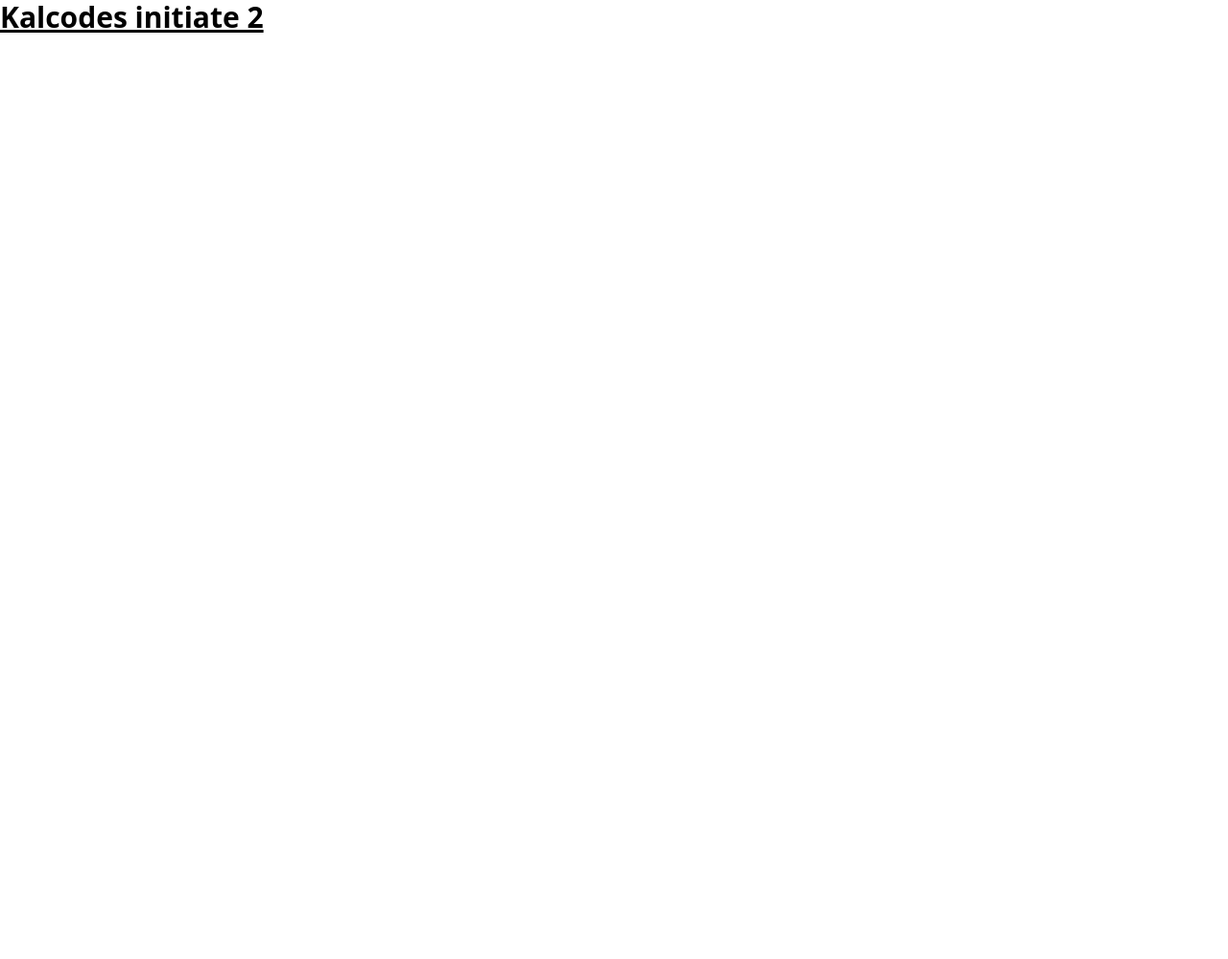
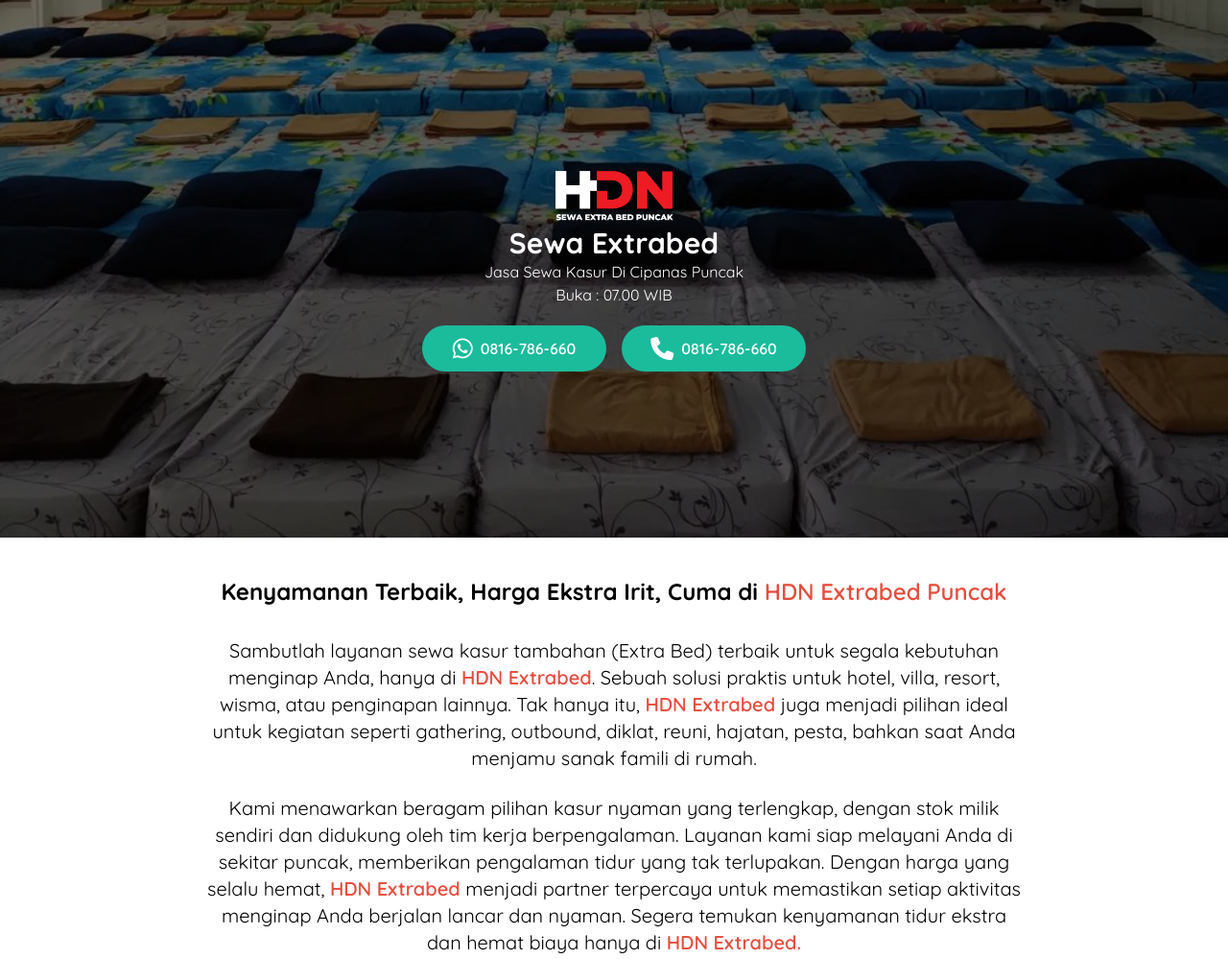
Before and after one commit to tawakalmit/sewaextrabedpuncak, a website: page index.html in a window 1280 px wide. Shown: the whole page at 96% size. Before the commit the page ends 800 px from the top, so only its background shows below. Drawn offline with nearby package versions, Linux system fonts and the light colour scheme.

Commit message:
banner and about us

```diff
--- a/index.html
+++ b/index.html
@@ -4,9 +4,39 @@
     <meta charset="UTF-8">
     <meta name="viewport" content="width=device-width, initial-scale=1.0">
     <title>Sewa Extrabed Puncak</title>
-    <link href="/src/output.css" rel="stylesheet">
+    <script src="https://kit.fontawesome.com/129470a95b.js" crossorigin="anonymous"></script>
+    <!-- <link href="/src/output.css" rel="stylesheet"> -->
+    <script src="https://cdn.tailwindcss.com"></script>
+    <link rel="stylesheet" href="/src/style.css">
+    <link rel="apple-touch-icon" sizes="180x180" href="/src/asset/favicon/apple-touch-icon.png">
+    <link rel="icon" type="image/png" sizes="32x32" href="/src/asset/favicon/favicon-32x32.png">
+    <link rel="icon" type="image/png" sizes="16x16" href="/src/asset/favicon/favicon-16x16.png">
+    <link rel="manifest" href="/src/asset/favicon/site.webmanifest">
 </head>
-<body>
-    <h1 class="text-3xl font-bold underline">Kalcodes initiate 2</h1>
+<body class="2xl:container 2xl:mx-auto">
+    <header class="w-full h-[70vh] bg-no-repeat bg-cover bg-bottom bg-blend-darken justify-center items-center bg-black/50 flex" style="background-image: url('/src/asset/banner.jpg');">
+        <div class="flex items-center justify-center flex-col">
+            <img class="w-[8rem]" src="/src/asset/sewaexrabedpuncak-white.png" alt="">
+            <h1 class="text-white font-bold text-3xl">Sewa Extrabed</h1>
+            <h2 class="text-white text-center">Jasa Sewa Kasur Di Cipanas Puncak <br> Buka : 07.00 WIB</h2>
+            <div class="flex justify-center items-center gap-[1rem] mt-5 flex-wrap">
+                <a href="https://api.whatsapp.com/send?phone=62816786660&text=" target="_blank" class="w-[12rem] h-[3rem] bg-[#1abc9c] rounded-full flex items-center justify-center gap-2 text-white font-semibold">
+                    <i class="fa-brands fa-whatsapp text-2xl"></i>
+                    <p>0816-786-660</p>
+                </a>
+                <a href="tel:0816786660" class="w-[12rem] h-[3rem] bg-[#1abc9c] rounded-full flex items-center justify-center gap-2 text-white font-semibold">
+                    <i class="fa-solid fa-phone text-2xl"></i>
+                    <p>0816-786-660</p>
+                </a>
+            </div>
+        </div>
+    </header>
+
+    <section class="my-10 w-10/12 lg:w-8/12 mx-auto text-center">
+        <h2 class="font-bold lg:text-2xl mb-2">Kenyamanan Terbaik, Harga Ekstra Irit, Cuma di <span class="text-[#e74c3c] font-semibold">HDN Extrabed Puncak</span></h2><br>
+        <p class="text-sm lg:text-xl">Sambutlah layanan sewa kasur tambahan (Extra Bed) terbaik untuk segala kebutuhan menginap Anda, hanya di <span class="text-[#e74c3c] font-semibold">HDN Extrabed</span></h2>. Sebuah solusi praktis untuk hotel, villa, resort, wisma, atau penginapan lainnya. Tak hanya itu, <span class="text-[#e74c3c] font-semibold">HDN Extrabed</span> juga menjadi pilihan ideal untuk kegiatan seperti gathering, outbound, diklat, reuni, hajatan, pesta, bahkan saat Anda menjamu sanak famili di rumah.</p> <br>
+        <p class="text-sm lg:text-xl">Kami menawarkan beragam pilihan kasur nyaman yang terlengkap, dengan stok milik sendiri dan didukung oleh tim kerja berpengalaman. Layanan kami siap melayani Anda di sekitar puncak, memberikan pengalaman tidur yang tak terlupakan.
+            Dengan harga yang selalu hemat, <span class="text-[#e74c3c] font-semibold">HDN Extrabed</span> menjadi partner terpercaya untuk memastikan setiap aktivitas menginap Anda berjalan lancar dan nyaman. Segera temukan kenyamanan tidur ekstra dan hemat biaya hanya di <span class="text-[#e74c3c] font-semibold">HDN Extrabed.</span></p>
+    </section>
 </body>
 </html>
--- /dev/null
+++ b/src/style.css
@@ -0,0 +1,5 @@
+@import url('https://fonts.googleapis.com/css2?family=Quicksand:wght@400;500;600;700&display=swap');
+
+body {
+    font-family: 'Quicksand', sans-serif;
+}
```
Also changed, not shown: src/asset/banner.jpg (added), src/asset/favicon/android-chrome-192x192.png (added), src/asset/favicon/android-chrome-512x512.png (added), src/asset/favicon/apple-touch-icon.png (added), src/asset/favicon/favicon-16x16.png (added), src/asset/favicon/favicon-32x32.png (added), src/asset/favicon/favicon.ico (added), src/asset/favicon/site.webmanifest (added), src/asset/sewaexrabedpuncak-white.png (added), src/output.css.
